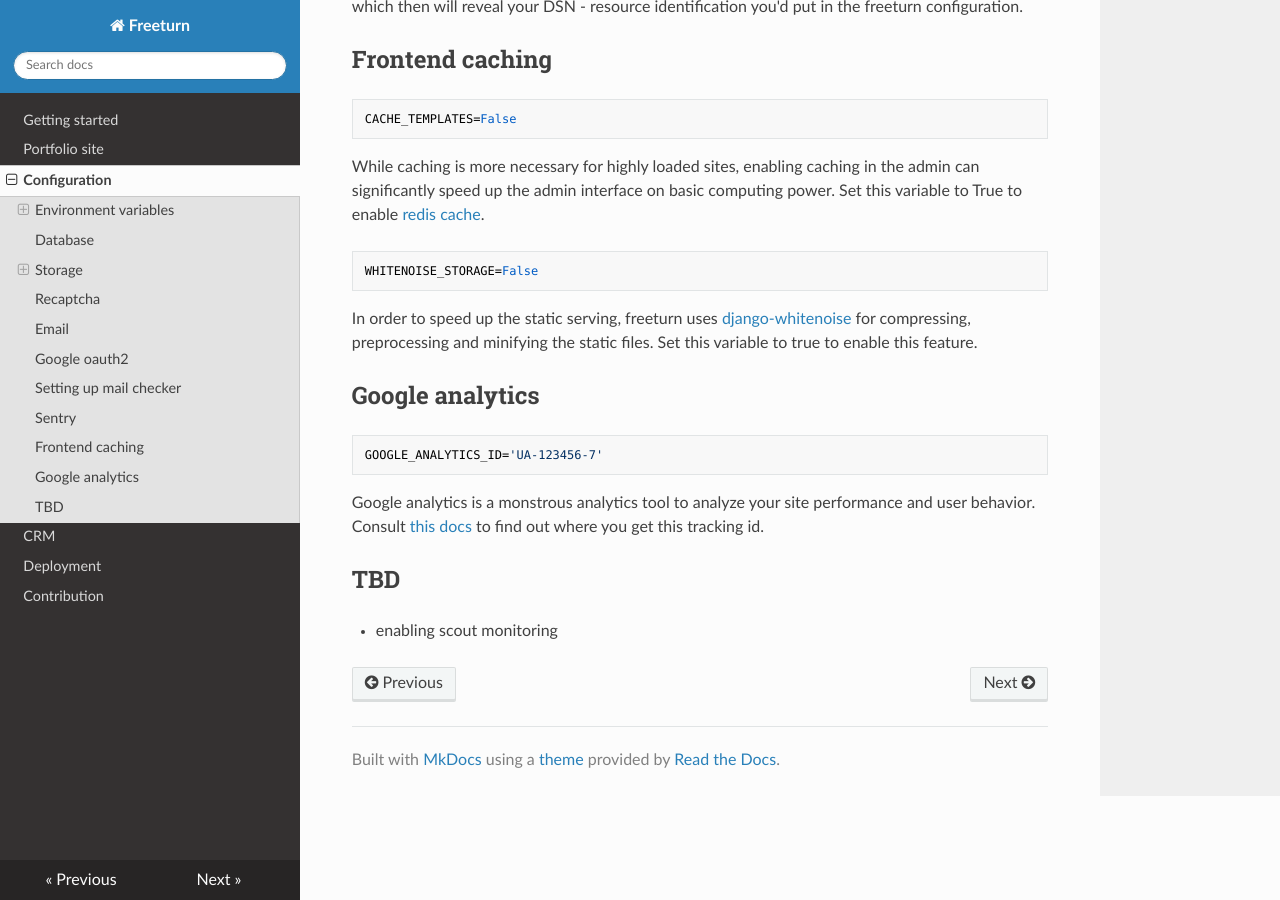
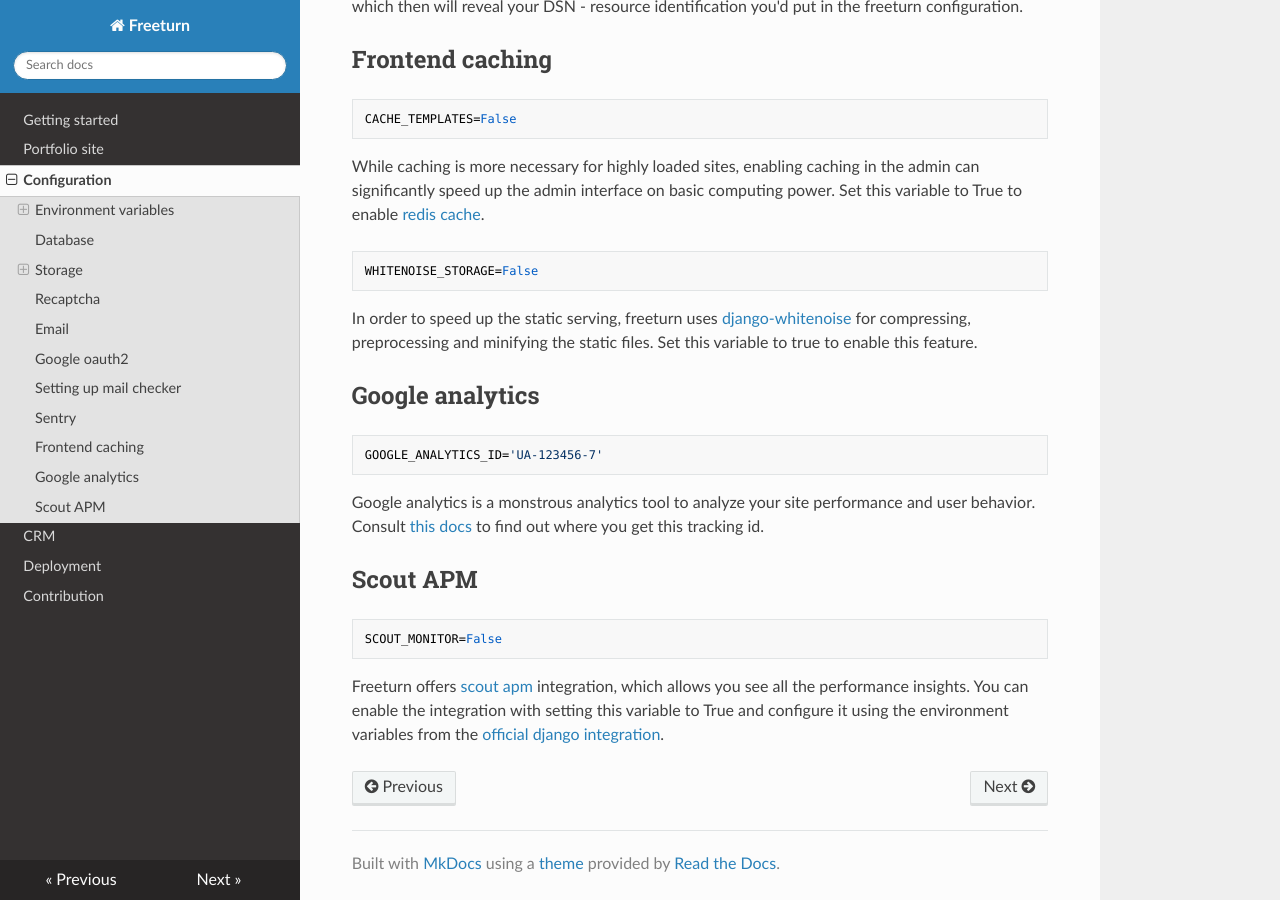
Before and after one commit to thorin-schiffer/freeturn, an MkDocs documentation site: the page built from docs/configuration.md, in a window 1280 px wide and 900 px high, scrolled down 3726 px. Built offline with MkDocs 1.6.1, drawn with Linux system fonts in a browser that asks for light colours; nearby versions of some CDN libraries.

Commit message:
Scout APM docs

````diff
--- a/docs/configuration.md
+++ b/docs/configuration.md
@@ -194,5 +194,12 @@
 Google analytics is a monstrous analytics tool to analyze your site performance and user behavior. Consult [this docs](https://support.google.com/analytics/thread/13109681?hl=en)
 to find out where you get this tracking id.
 
-## TBD
-- enabling scout monitoring
+## Scout APM
+
+```python
+SCOUT_MONITOR=False
+```
+
+Freeturn offers [scout apm](https://scoutapm.com/) integration, which allows you see all the performance insights.
+You can enable the integration with setting this variable to True and configure it using the environment variables
+from the [official django integration](https://scoutapm.com/blog/monitoring-a-django-app-with-scout).
````
